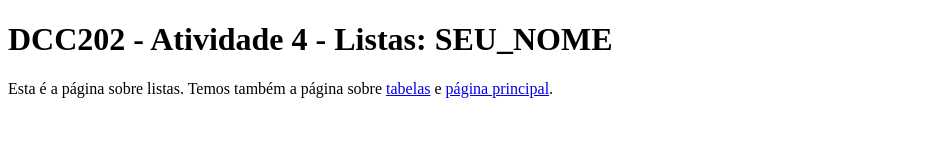
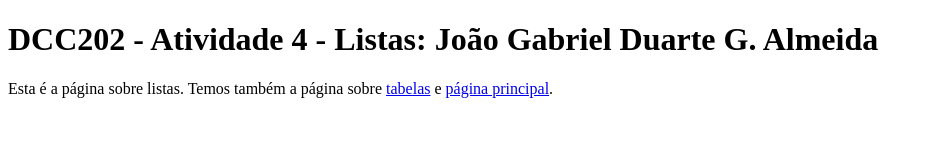
Before and after one commit to JgDuart1/ufjf-dcc202-2025-1-b-atv04-JgDuart1, a plain HTML site: page lista.html in a window 1280 px wide. Shown: the whole page, without its empty margins (0-933 px from the left). Drawn offline with Linux system fonts and the light colour scheme.

Commit message:
Atividade finalizada e pronta para entrega.

```diff
--- a/lista.html
+++ b/lista.html
@@ -3,11 +3,11 @@
 <head>
   <meta charset="UTF-8">
   <meta name="viewport" content="width=device-width, initial-scale=1.0">
-  <title>DCC202 - Atividade 4 - Listas: SEU_NOME</title>
+  <title>DCC202 - Atividade 4 - Listas: João Gabriel Duarte G. Almeida</title>
 </head>
 <body>
   <main>
-    <h1>DCC202 - Atividade 4 - Listas: SEU_NOME</h1>
+    <h1>DCC202 - Atividade 4 - Listas: João Gabriel Duarte G. Almeida</h1>
     <p>Esta é a página sobre listas. Temos também a página sobre <a href="tabelas.html">tabelas</a> e <a href="index.html">página principal</a>.</p>
   </main>
 </body>
```
